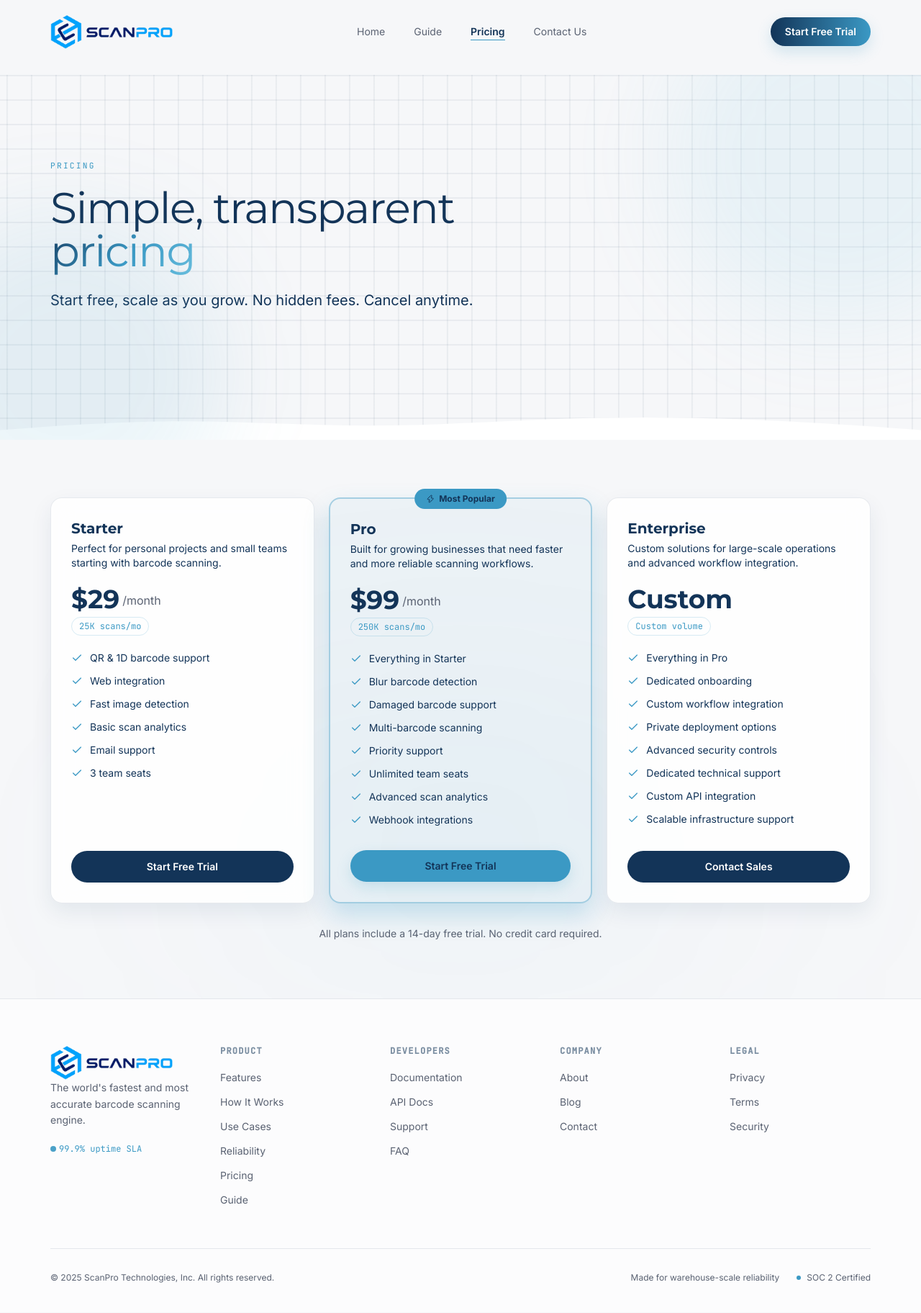
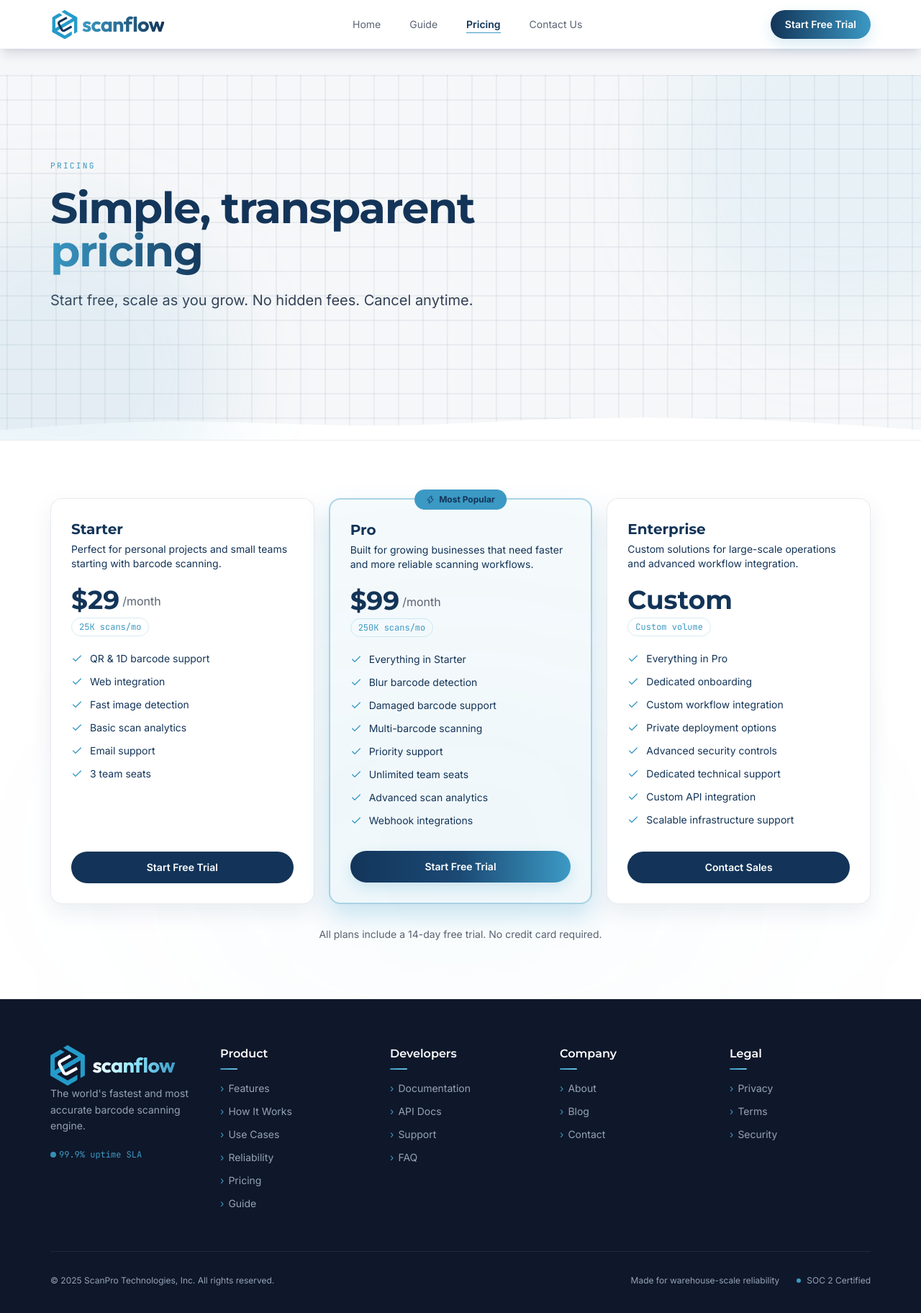
Before and after one commit to vivek-ctas/scanflow_website, a Next.js app: page /pricing in a window 1280 px wide. Shown: the top 1824 px of the page at 72% size. Built offline with nearby package versions, Linux system fonts and the light colour scheme.

Commit message:
changed layout and fonts

```diff
--- a/app/globals.css
+++ b/app/globals.css
@@ -95,7 +95,7 @@
 
 @layer components {
   .text-gradient {
-    background: linear-gradient(135deg, hsl(var(--primary)) 0%, hsl(var(--secondary)) 55%, hsl(var(--accent-2)) 100%);
+    background: linear-gradient(90deg, hsl(var(--secondary)) 0%, hsl(var(--primary)) 100%);
     -webkit-background-clip: text;
     background-clip: text;
     -webkit-text-fill-color: transparent;
--- a/app/layout.tsx
+++ b/app/layout.tsx
@@ -1,5 +1,5 @@
 import type { Metadata } from "next";
-import { Inter, Montserrat, JetBrains_Mono } from "next/font/google";
+import { Inter, Montserrat, JetBrains_Mono, Outfit } from "next/font/google";
 import Providers from "./providers";
 import "./globals.css";
 import { SITE_NAME, SITE_URL, SITE_DESCRIPTION, DEFAULT_OG_IMAGE } from "@/lib/seo";
@@ -25,6 +25,13 @@ const jetbrainsMono = JetBrains_Mono({
   display: "swap",
   variable: "--font-jetbrains-mono",
   weight: ["400", "500"],
+});
+
+const outfit = Outfit({
+  subsets: ["latin"],
+  display: "swap",
+  variable: "--font-outfit",
+  weight: ["500", "600", "700"],
 });
 
 export const metadata: Metadata = {
@@ -57,7 +64,7 @@ export default function RootLayout({ children }: { children: React.ReactNode })
   return (
     <html
       lang="en"
-      className={`scroll-smooth ${inter.variable} ${montserrat.variable} ${jetbrainsMono.variable}`}
+      className={`scroll-smooth ${inter.variable} ${montserrat.variable} ${jetbrainsMono.variable} ${outfit.variable}`}
     >
       <body className={inter.className}>
         <Providers>{children}</Providers>
--- a/src/components/footer.tsx
+++ b/src/components/footer.tsx
@@ -30,38 +30,29 @@ const footerLinks = {
 
 export default function Footer() {
   return (
-    <footer className="border-t border-primary/10 pt-16 pb-10 bg-white/70">
-      <div className="container-wide">
+    <footer className="relative bg-slate-900 text-white pt-16 pb-10 overflow-hidden">
+      <div className="px-5 sm:px-8 lg:px-[70px]">
         <div className="grid grid-cols-2 md:grid-cols-5 gap-10 mb-14">
           <div className="col-span-2 md:col-span-1">
 
-            {/* <Link href="#" className="flex items-center gap-2.5 mb-4">
-              <div className="w-9 h-9 rounded-xl bg-gradient-to-br from-primary to-secondary p-0.5">
-                <div className="h-full w-full rounded-[10px] bg-background flex items-center justify-center">
-                  <ScanLine className="w-4 h-4 text-secondary" />
-                </div>
-              </div>
-              <span className="font-display text-lg font-bold text-primary">
-                CTAS <span className="text-secondary">ScanPro</span>
+            <Link href="/" className="flex items-center gap-2.5 w-fit">
+              <img
+                src="/ctasis-logo_white.svg"
+                alt="scanflow"
+                className="h-14 w-auto object-contain"
+              />
+              <span className="text-[1.8rem] font-bold tracking-tight font-outfit bg-gradient-to-r from-white via-[#8FE7FF] to-[#3C9AC4] bg-clip-text text-transparent">
+                scanflow
               </span>
-            </Link> */}
-            <Link
-              href="/"
-              className="flex items-center gap-2.5 group"
-            >
-              <img
-                src="/scanpro.png" // public folder ma tamaro logo
-                alt="CTAS ScanPro Logo"
-                className="w-auto h-12 object-contain transition-all duration-300 group-hover:scale-105"
-              />
+            </Link>
 
-            </Link>
-            <p className="text-sm text-muted-foreground leading-relaxed max-w-[220px]">
+
+            <p className="text-sm text-slate-400 leading-relaxed max-w-[220px]">
               The world&apos;s fastest and most accurate barcode scanning engine.
             </p>
             <div className="mt-5 flex items-center gap-1">
-              <div className="w-2 h-2 rounded-full bg-secondary animate-pulse" />
-              <span className="text-xs text-secondary font-mono">
+              <div className="w-2 h-2 rounded-full bg-[#3C9AC4] animate-pulse" />
+              <span className="text-xs text-[#3C9AC4] font-mono">
                 99.9% uptime SLA
               </span>
             </div>
@@ -69,20 +60,11 @@ export default function Footer() {
 
           {Object.entries(footerLinks).map(([category, links]) => (
             <div key={category}>
-              <h4 className="text-xs font-semibold text-primary/55 uppercase tracking-widest mb-4 font-mono">
+              <h4 className="font-semibold text-white text-base">
                 {category}
+                <span className="mt-2 block h-0.5 w-6 rounded-full bg-gradient-to-r from-[#3C9AC4] to-[#6BC1E0]" />
               </h4>
-              <ul className="space-y-2.5">
-                {/* {links.map((link) => (
-                  <li key={link.label}>
-                    <Link
-                      href={link.href}
-                      className="text-sm text-muted-foreground hover:text-primary transition-colors"
-                    >
-                      {link.label}
-                    </Link>
-                  </li>
-                ))} */}
+              <ul className="space-y-3 mt-4">
                 {links.map((link) => {
                   const isExternal = link.href.startsWith("http");
 
@@ -93,15 +75,17 @@ export default function Footer() {
                           href={link.href}
                           target="_blank"
                           rel="noopener noreferrer"
-                          className="text-sm text-muted-foreground hover:text-primary transition-colors"
+                          className="group flex items-center text-slate-400 hover:text-[#3C9AC4] transition-colors text-sm"
                         >
+                          <span className="text-[#3C9AC4] mr-1.5 transition-transform group-hover:translate-x-0.5">›</span>
                           {link.label}
                         </a>
                       ) : (
                         <Link
                           href={link.href}
-                          className="text-sm text-muted-foreground hover:text-primary transition-colors"
+                          className="group flex items-center text-slate-400 hover:text-[#3C9AC4] transition-colors text-sm"
                         >
+                          <span className="text-[#3C9AC4] mr-1.5 transition-transform group-hover:translate-x-0.5">›</span>
                           {link.label}
                         </Link>
                       )}
@@ -113,19 +97,19 @@ export default function Footer() {
           ))}
         </div>
 
-        <div className="border-t border-primary/10 pt-8 flex flex-col md:flex-row items-center justify-between gap-4">
-          <p className="text-xs text-muted-foreground">
+        <div className="border-t border-slate-800 pt-8 flex flex-col md:flex-row items-center justify-between gap-4">
+          <p className="text-xs text-slate-400">
             © 2025 ScanPro Technologies, Inc. All rights reserved.
           </p>
           <div className="flex items-center gap-6">
-            <span className="text-xs text-muted-foreground">Made for warehouse-scale reliability</span>
+            <span className="text-xs text-slate-400">Made for warehouse-scale reliability</span>
             <div className="flex items-center gap-2">
-              <span className="w-1.5 h-1.5 rounded-full bg-secondary" />
-              <span className="text-xs text-muted-foreground">SOC 2 Certified</span>
+              <span className="w-1.5 h-1.5 rounded-full bg-[#3C9AC4]" />
+              <span className="text-xs text-slate-400">SOC 2 Certified</span>
             </div>
           </div>
         </div>
       </div>
-    </footer>
+    </footer >
   );
 }
--- a/src/components/navigation.tsx
+++ b/src/components/navigation.tsx
@@ -1,5 +1,5 @@
 "use client";
-import { useState, useEffect } from "react";
+import { useState } from "react";
 import { motion, AnimatePresence } from "framer-motion";
 import { Menu, X } from "lucide-react";
 import Link from "next/link";
@@ -13,48 +13,33 @@ const navLinks = [
 ];
 
 export default function Navbar() {
-  const [scrolled, setScrolled] = useState(false);
   const [open, setOpen] = useState(false);
   const pathname = usePathname();
   const isActive = (href: string) =>
     href === "/" ? pathname === "/" : pathname.startsWith(href);
-
-  useEffect(() => {
-    const handleScroll = () => setScrolled(window.scrollY > 30);
-    window.addEventListener("scroll", handleScroll);
-    return () => window.removeEventListener("scroll", handleScroll);
-  }, []);
 
   return (
     <motion.header
       initial={{ y: -20, opacity: 0 }}
       animate={{ y: 0, opacity: 1 }}
       transition={{ duration: 0.5 }}
-      className={`fixed top-0 left-0 right-0 z-50 transition-all duration-300 ${scrolled ? "glass border-b border-primary/10 py-3" : "py-5"
-        }`}
+      className="fixed top-0 left-0 right-0 z-50 bg-white/95 backdrop-blur-sm border-b border-slate-100 shadow-stripe"
     >
-      <div className="container-wide flex items-center justify-between">
-        {/* <Link href="#" className="flex items-center gap-2.5 group">
-          <div className="relative w-9 h-9 rounded-xl bg-gradient-to-br from-primary to-secondary p-0.5 shadow-sm">
-            <div className="h-full w-full rounded-[10px] bg-background flex items-center justify-center">
-              <ScanLine className="w-4 h-4 text-secondary" />
-            </div>
-          </div>
-          <span className="font-display text-lg font-bold text-primary tracking-tight">
-            CTAS <span className="text-secondary">ScanPro</span>
-          </span>
-        </Link> */}
+      <div className="px-[50px] lg:px-[70px] flex items-center justify-between py-3">
         {/* Logo */}
         <Link
           href="/"
-          className="flex items-center gap-2.5 group"
+          className="flex items-center gap-1 group shrink-0"
         >
           <img
-            src="/scanpro.png" // public folder ma tamaro logo
-            alt="CTAS ScanPro Logo"
-            className="w-auto h-12 object-contain transition-all duration-300 group-hover:scale-105"
+            src="/ctasis-logo_blue.svg"
+            alt="scanflow"
+            className="h-10 w-auto object-contain"
           />
 
+          <span className="text-[1.8rem] font-bold tracking-tight font-outfit bg-gradient-to-r from-[#3C9AC4] to-[#13355A] bg-clip-text text-transparent">
+            scanflow
+          </span>
         </Link>
 
         <nav className="hidden md:flex items-center gap-10">
@@ -62,15 +47,13 @@ export default function Navbar() {
             <Link
               key={link.href}
               href={link.href}
-              className={`text-sm transition-colors duration-200 relative group ${
-                isActive(link.href) ? "text-primary font-semibold" : "text-muted-foreground hover:text-primary"
-              }`}
+              className={`text-sm transition-colors duration-200 relative group ${isActive(link.href) ? "text-primary font-semibold" : "text-muted-foreground hover:text-primary"
+                }`}
             >
               {link.label}
               <span
-                className={`absolute -bottom-0.5 left-0 h-px bg-secondary transition-all duration-300 ${
-                  isActive(link.href) ? "w-full" : "w-0 group-hover:w-full"
-                }`}
+                className={`absolute -bottom-0.5 left-0 h-px bg-secondary transition-all duration-300 ${isActive(link.href) ? "w-full" : "w-0 group-hover:w-full"
+                  }`}
               />
             </Link>
           ))}
@@ -108,9 +91,8 @@ export default function Navbar() {
                   key={link.href}
                   href={link.href}
                   onClick={() => setOpen(false)}
-                  className={`text-sm transition-colors ${
-                    isActive(link.href) ? "text-primary font-semibold" : "text-muted-foreground hover:text-primary"
-                  }`}
+                  className={`text-sm transition-colors ${isActive(link.href) ? "text-primary font-semibold" : "text-muted-foreground hover:text-primary"
+                    }`}
                 >
                   {link.label}
                 </Link>
--- a/src/components/pageHero.tsx
+++ b/src/components/pageHero.tsx
@@ -29,15 +29,15 @@ const PageHero = ({
       <div className="absolute -top-32 -right-32 w-[480px] h-[480px] rounded-full bg-accent-2/10 blur-3xl pointer-events-none" />
       <div className="absolute -bottom-32 -left-32 w-[440px] h-[440px] rounded-full bg-secondary/10 blur-3xl pointer-events-none" />
 
-      <div className={`container-wide pt-20 pb-24 sm:pt-28 sm:pb-32 ${centered ? "text-center" : ""}`}>
+      <div className={`px-5 sm:px-8 lg:px-[70px] pt-20 pb-24 sm:pt-28 sm:pb-32 ${centered ? "text-center" : ""}`}>
         <p className="section-label mb-5 inline-flex items-center gap-2">
           {BadgeIcon && <BadgeIcon className="w-3.5 h-3.5" />}
           {badgeText}
         </p>
-        <h1 className={`font-display text-4xl md:text-6xl leading-tight text-primary max-w-3xl tracking-tight ${centered ? "mx-auto" : ""}`}>
+        <h1 className={`font-display text-4xl md:text-6xl font-bold leading-tight text-primary max-w-3xl tracking-tight ${centered ? "mx-auto" : ""}`}>
           {title}
         </h1>
-        <p className={`mt-6 text-lg md:text-xl text-muted-foreground-foreground max-w-2xl leading-relaxed ${centered ? "mx-auto" : ""}`}>
+        <p className={`mt-6 text-lg md:text-xl text-slate-700 max-w-2xl leading-relaxed ${centered ? "mx-auto" : ""}`}>
           {subtitle}
         </p>
         {actions && <div className="mt-8 flex flex-wrap gap-4">{actions}</div>}
--- a/src/components/sections/HowItWorksSection.tsx
+++ b/src/components/sections/HowItWorksSection.tsx
@@ -5,7 +5,7 @@ export default function HowItWorksSection() {
   return (
     <motion.section
       id="how-it-works"
-      className="container-wide pb-20 relative overflow-hidden "
+      className="px-5 sm:px-8 lg:px-[70px] pb-20 relative bg-white border-t border-[#EAECF3] overflow-hidden "
       initial={{ opacity: 0, y: 20 }}
       whileInView={{ opacity: 1, y: 0 }}
       transition={{ duration: 0.6 }}
@@ -94,12 +94,12 @@ export default function HowItWorksSection() {
             className="text-center mb-16"
           >
             <p className="section-label mb-4">How It Works</p>
-            <h2 className="font-display text-3xl md:text-5xl text-primary mb-6">
+            <h2 className="font-display text-3xl md:text-5xl font-bold text-primary mb-6">
               Integrate in{" "}
               <span className="text-gradient">minutes</span>
               . Scale with confidence.
             </h2>
-            <p className="text-muted-foreground-foreground text-lg max-w-2xl mx-auto">
+            <p className="text-slate-700 text-lg max-w-2xl mx-auto">
               Four simple steps to transform your barcode scanning workflow
             </p>
           </motion.div>
--- a/src/components/sections/LiveScanDemo.tsx
+++ b/src/components/sections/LiveScanDemo.tsx
@@ -141,10 +141,10 @@ export default function LiveBarcodeAnimation() {
   }, [scanning, scanLine]);
 
   return (
-    <section className="py-24 relative overflow-hidden bg-grid-stripes">
+    <section className="py-24 relative overflow-hidden bg-[#F7F9FC] bg-grid-stripes border-t border-[#EAECF3]">
       <div className="absolute inset-0 bg-gradient-to-b from-transparent via-secondary/2 to-transparent" />
 
-      <div className="relative container-wide">
+      <div className="relative px-5 sm:px-8 lg:px-[70px]">
         <motion.div
           initial={{ opacity: 0, y: 20 }}
           whileInView={{ opacity: 1, y: 0 }}
@@ -156,7 +156,7 @@ export default function LiveBarcodeAnimation() {
             Watch it scan{" "}
             <span className="text-gradient">in real time</span>
           </h2>
-          <p className="text-muted-foreground-foreground text-lg max-w-lg mx-auto">
+          <p className="text-slate-700 text-lg max-w-lg mx-auto">
             ScanPro&apos;s engine processes every frame continuously — detecting and decoding barcodes as fast as they appear.
           </p>
         </motion.div>
--- a/src/screens/contact.tsx
+++ b/src/screens/contact.tsx
@@ -222,7 +222,7 @@ export default function Contact() {
         <section
           id="contact"
           ref={ref}
-          className="relative isolate container-wide py-20 overflow-hidden"
+          className="relative isolate bg-white border-t border-[#EAECF3] px-5 sm:px-8 lg:px-[70px] py-20 overflow-hidden"
         >
           {/* Background blobs */}
           <div className="pointer-events-none absolute -left-10 top-8 -z-10 h-56 w-56 rounded-full bg-secondary/10 blur-3xl" />
--- a/src/screens/notFound.tsx
+++ b/src/screens/notFound.tsx
@@ -20,7 +20,7 @@ const NotFound = () => {
       <div className="text-center px-6">
         <p className="font-mono text-sm tracking-[0.2em] uppercase text-secondary mb-4">Error 404</p>
         <h1 className="font-display text-6xl font-bold text-primary mb-4">Page not found</h1>
-        <p className="text-lg text-muted-foreground-foreground mb-8 max-w-md mx-auto">
+        <p className="text-lg text-muted-foreground mb-8 max-w-md mx-auto">
           Oops! The page you&apos;re looking for doesn&apos;t exist or has been moved.
         </p>
         <Link
--- a/src/screens/pricing.tsx
+++ b/src/screens/pricing.tsx
@@ -15,12 +15,12 @@ export default function Pricing() {
           title={<>Simple, transparent <span className="text-gradient">pricing</span></>}
           subtitle="Start free, scale as you grow. No hidden fees. Cancel anytime."
         />
-        <section id="pricing" className="py-20 relative overflow-hidden">
+        <section id="pricing" className="py-20 relative overflow-hidden bg-white border-t border-[#EAECF3]">
           <div className="absolute inset-0">
             <div className="absolute bottom-0 left-1/2 -translate-x-1/2 w-[800px] h-[400px] bg-secondary/4 blur-[150px] rounded-full" />
           </div>
 
-          <div className="relative container-wide">
+          <div className="relative px-5 sm:px-8 lg:px-[70px]">
             <div className="grid grid-cols-1 md:grid-cols-3 gap-5">
               {plans.map((plan, i) => (
                 <motion.div
@@ -79,7 +79,7 @@ export default function Pricing() {
                   <a
                     href="#cta"
                     className={`text-center font-semibold text-sm py-3 rounded-full transition-all duration-200 ${plan.highlight
-                      ? "bg-secondary text-primary hover:bg-secondary glow-sm"
+                      ? "bg-gradient-to-r from-[#13355A] via-[#1B4A75] to-[#3C9AC4] text-white glow-sm"
                       : "bg-primary text-white hover:bg-primary/90"
                       }`}
                   >
--- a/tailwind.config.ts
+++ b/tailwind.config.ts
@@ -47,6 +47,7 @@ export default {
 				sans: ["var(--font-inter)", "system-ui", "-apple-system", "sans-serif"],
 				display: ["var(--font-montserrat)", "var(--font-inter)", "system-ui", "sans-serif"],
 				mono: ["var(--font-jetbrains-mono)", "ui-monospace", "monospace"],
+				outfit: ["var(--font-outfit)", "var(--font-inter)", "system-ui", "sans-serif"],
 			},
 			borderRadius: {
 				"4xl": "2rem",
```
Also changed, not shown: src/screens/home.tsx (+20 -20 lines), public/ctasis-logo_blue.svg (added), public/ctasis-logo_white.svg (added).
